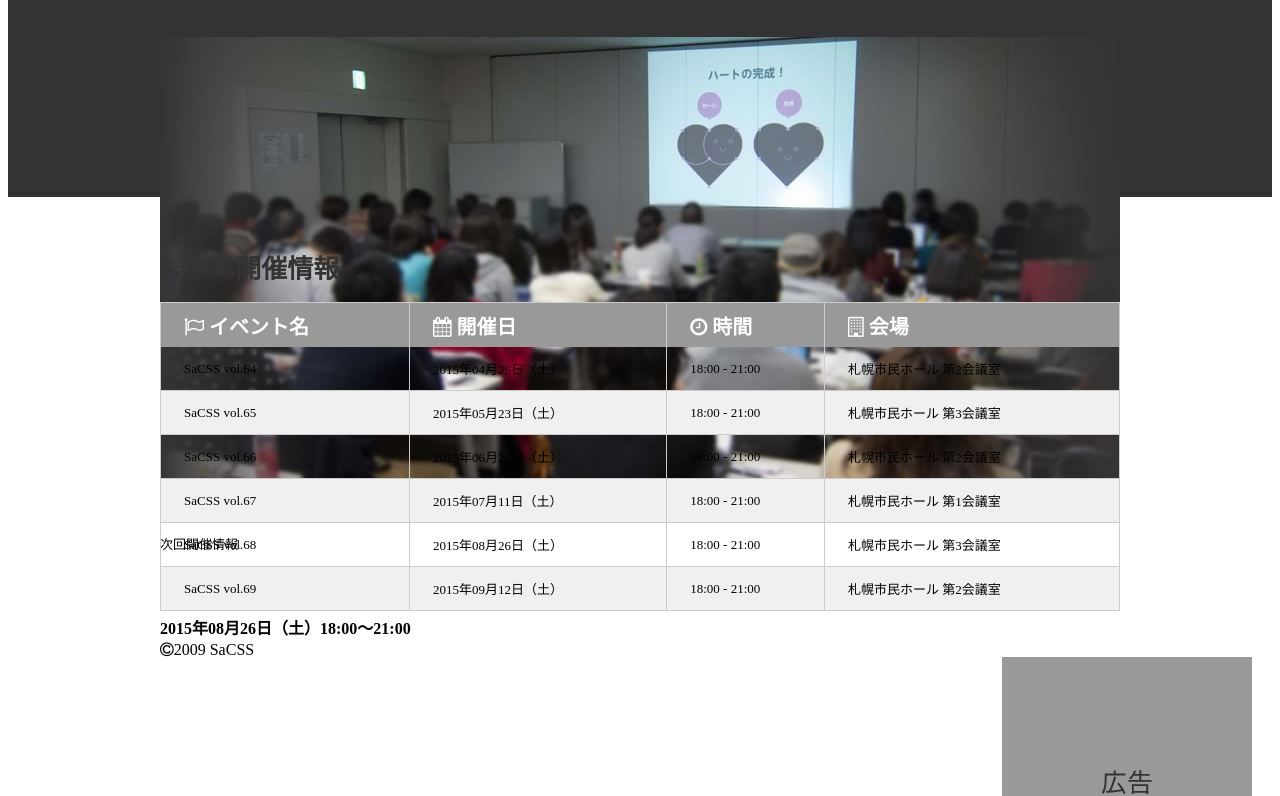
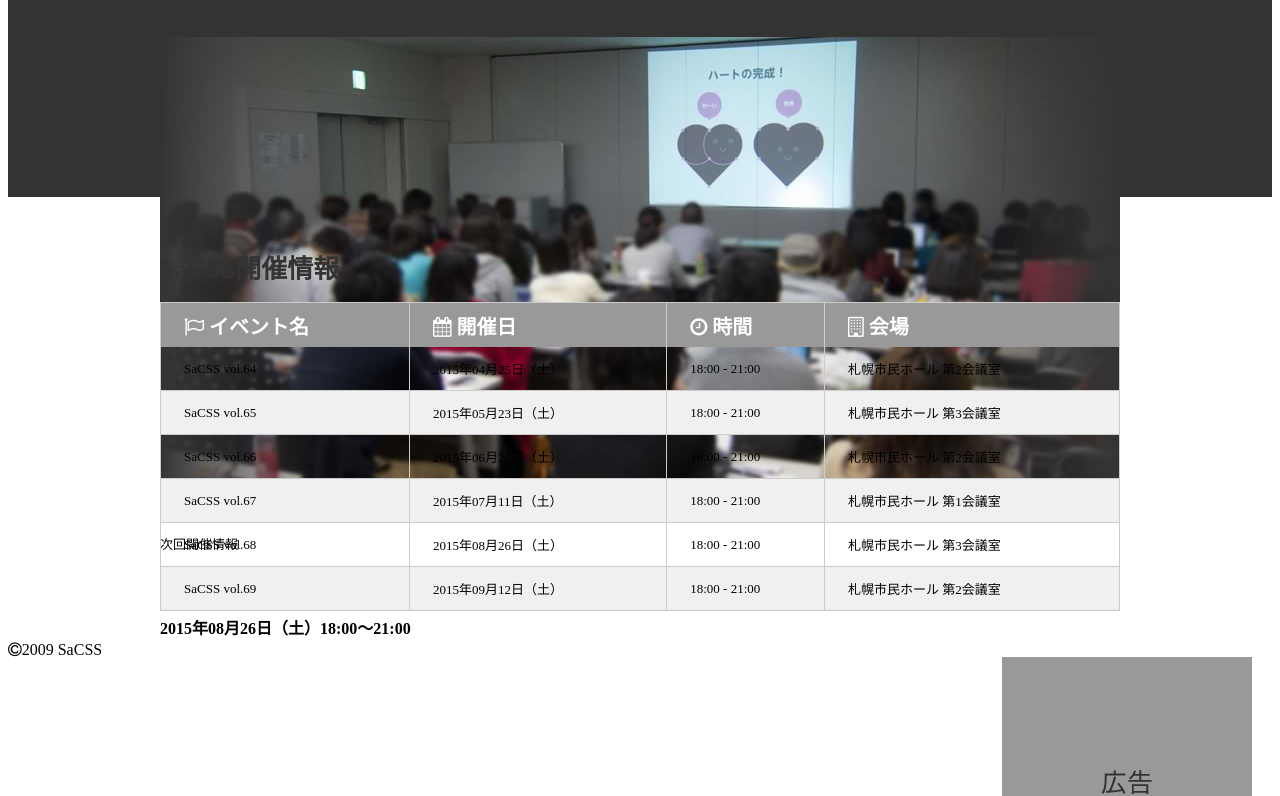
Before and after one commit to sacss/sacss-vol67, a plain HTML site: page html/index.html in a window 1280 px wide. Shown: the part 156-952 px from the top of the page. Drawn offline with Linux system fonts and the light colour scheme.

Commit message:
こみっとしていいー？

```diff
--- a/html/index.html
+++ b/html/index.html
@@ -90,16 +90,11 @@
   </div>
 </div><!-- /.l-container -->
 
-<div class="l-footer">
-  <div class="l-inner">
-
 <footer>
   <div>
   	<i class="fa fa-copyright">2009 SaCSS</i>
   </div>
 </footer><!-- /footer -->
-  </div>
-</div><!-- /.l-footer -->
 
 </body>
 </html>
```
Also changed, not shown: 1 other file.
